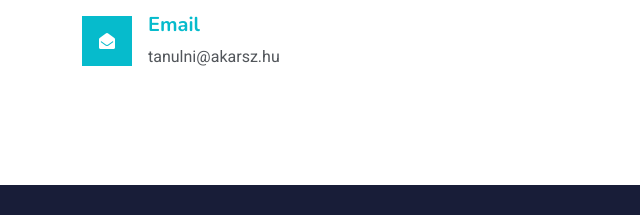
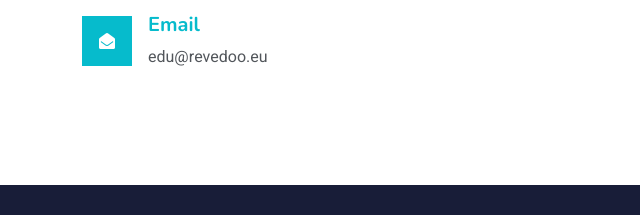
Before and after one commit to RubenZsido/revedu, a plain HTML site: page index.html in a window 1280 px wide. Shown: the part 2937-3152 px from the top of the page, 0-640 px from the left. Drawn offline with nearby package versions, Linux system fonts and the light colour scheme.

Commit message:
Emial changed

```diff
--- a/index.html
+++ b/index.html
@@ -391,7 +391,7 @@
               </div>
               <div class="ms-3">
                 <h5 class="text-primary">Email</h5>
-                <p class="mb-0">tanulni@akarsz.hu</p>
+                <p class="mb-0">edu@revedoo.eu</p>
               </div>
             </div>
           </div>
```
